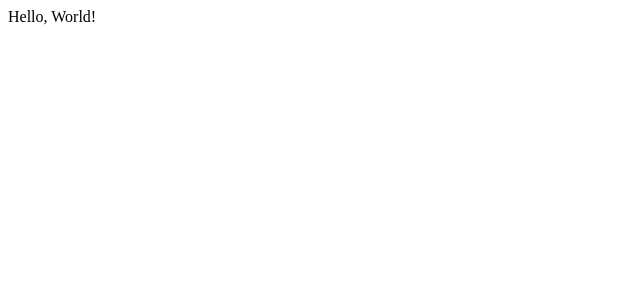
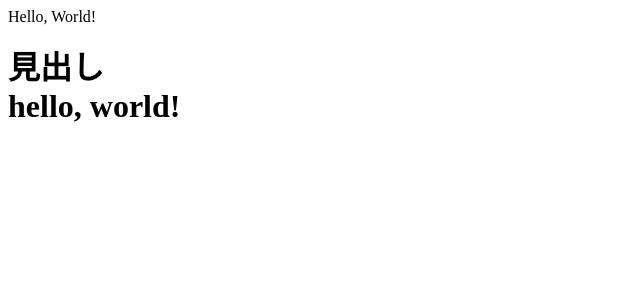
Before and after one commit to kasumi8pon/learning-typescript, a React app in the folder react-ui/: page / in a window 1280 px wide. Shown: the top 300 px of the page, without its empty margins (0-640 px from the left). Built offline with nearby package versions, Linux system fonts and the light colour scheme.

Commit message:
Use Heading Component

```diff
--- a/react-ui/src/App.tsx
+++ b/react-ui/src/App.tsx
@@ -1,7 +1,14 @@
 import { Text } from './libs/Text'
+import { Heading } from './libs/Heading'
 
 export const App = () => {
   return (
-    <Text text="Hello, World!" />
+    <>
+      <Text text="Hello, World!" />
+      <Heading tag="h1">見出し</Heading>
+      <Heading tag="h1">
+        <span>hello, world!</span>
+      </Heading>
+    </>
   )
 }
```
